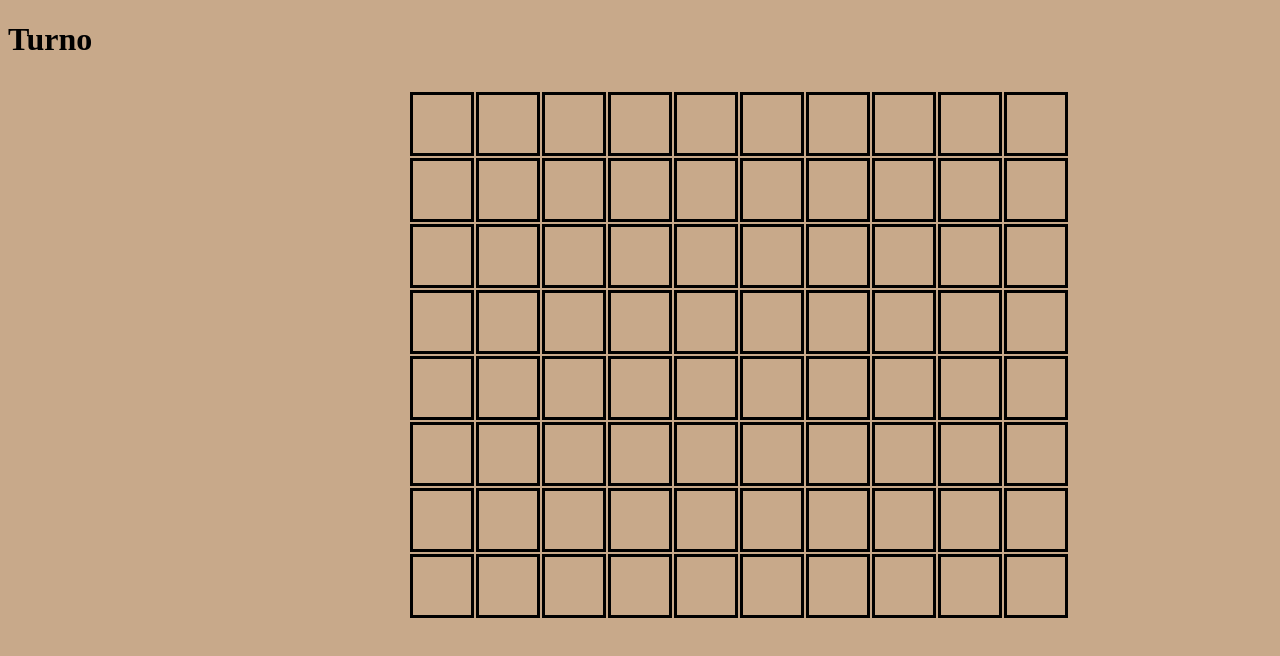
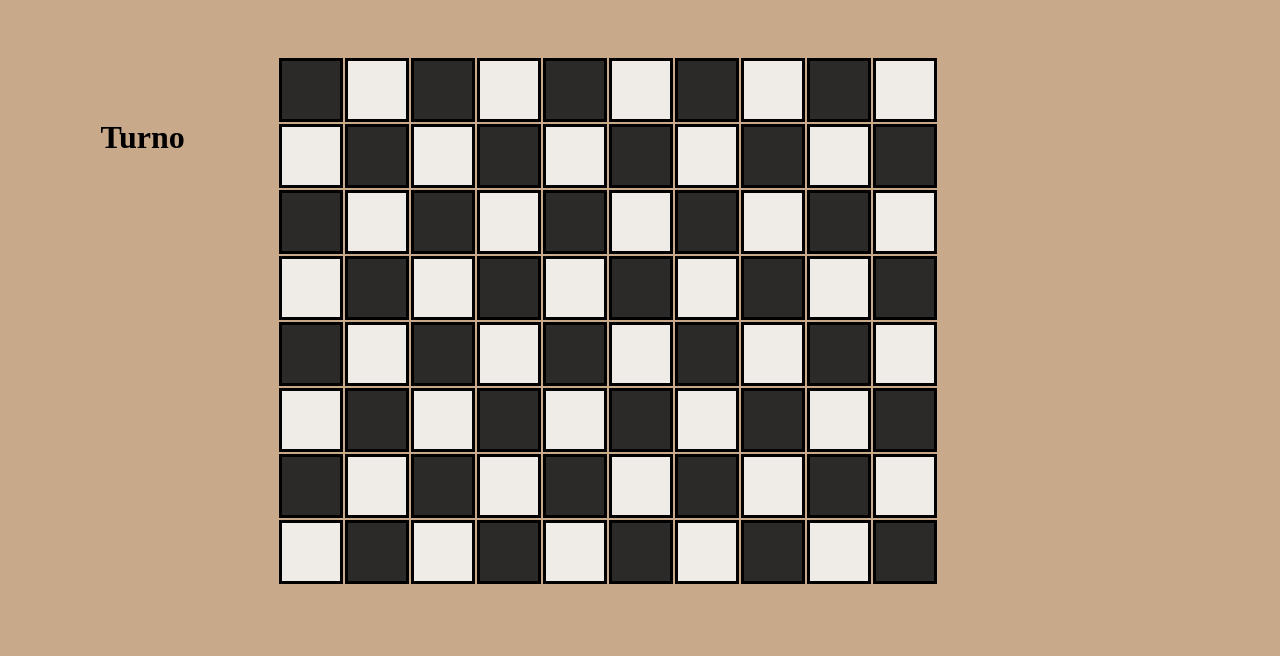
Before and after one commit to aldarafernandez/damas, a plain HTML site: page index.html in a window 1280 px wide. Drawn offline with Linux system fonts and the light colour scheme.

Commit message:
Se añaden más estilos

```diff
--- a/CSS/stylesheet.css
+++ b/CSS/stylesheet.css
@@ -1,11 +1,15 @@
 body{
     background-color: rgba(174, 129, 84, 0.679);
 }
-
-
-#tablero{
-    margin-left: 25em;
-    margin-top: 2em;
+#juego{
+    display: flex;
+    flex-direction: row;
+    align-items: center;
+    justify-content: space-evenly;
+}
+table{
+    margin-top: 3em;
+    margin-left: -15em;
 }
 
 td{
@@ -13,3 +17,15 @@ td{
     width: 3.5em;
     height: 3.5em;
 }
+
+.blanco{
+    background-color: rgba(245, 245, 245, 0.87);
+}
+.negro{
+    background-color: rgba(35, 35, 35, 0.942);
+}
+
+#turno{
+    margin-top: -20em;
+    margin-left: -15em;
+}
```
